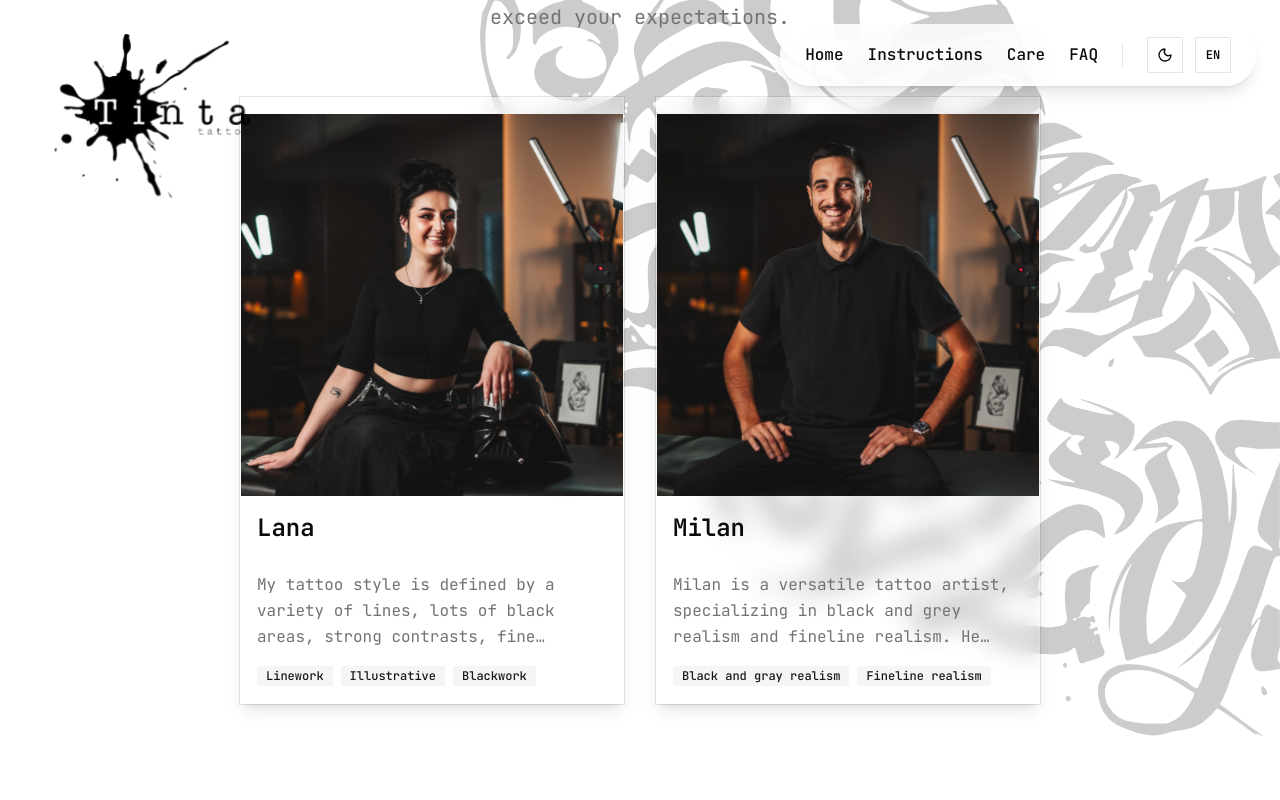
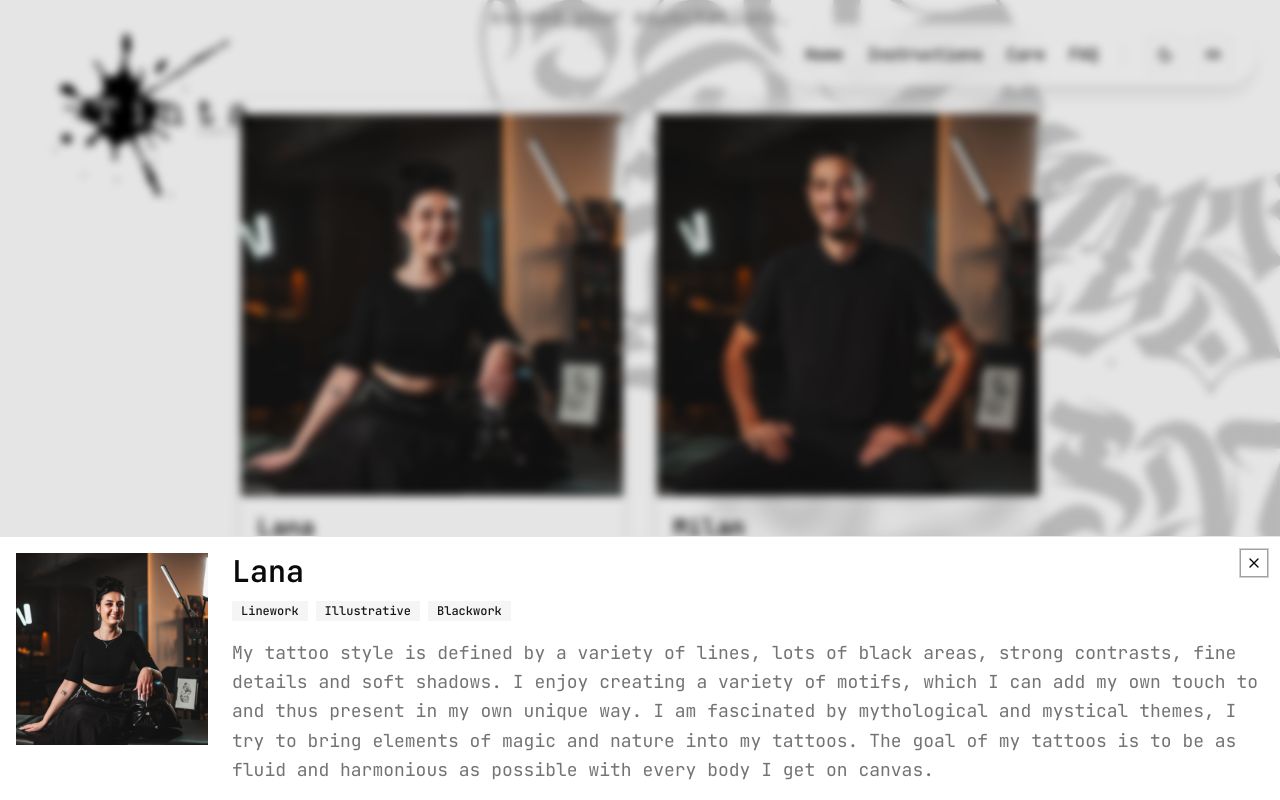
Before and after one commit to tintatattoostudio/web, a Next.js app: page /en in a window 1280 px wide. Both pictures are taken after a click on the element 432 px from the left and 2330 px from the top of the page. Shown: the part 1930-2730 px from the top of the page. Built offline with nearby package versions, Linux system fonts and the light colour scheme; no server answers.

Commit message:
Add artist drawer

```diff
--- a/src/components/landing/artist-card.tsx
+++ b/src/components/landing/artist-card.tsx
@@ -9,9 +9,10 @@ import { Artist } from '@/lib/types';
 
 type ArtistCardProps = {
   artist: Artist;
+  onClick?: () => void;
 };
 
-export function ArtistCard({ artist }: ArtistCardProps) {
+export function ArtistCard({ artist, onClick }: ArtistCardProps) {
   const { name, bio, styles, picture } = artist;
 
   return (
@@ -20,8 +21,9 @@ export function ArtistCard({ artist }: ArtistCardProps) {
       whileHover="hover"
       variants={magneticHover}
       className="will-change-transform"
+      onClick={onClick}
     >
-      <Card className="overflow-hidden h-full glass shadow-lg hover:shadow-2xl transition-shadow duration-500 max-w-sm">
+      <Card className="overflow-hidden h-full glass shadow-lg hover:shadow-2xl transition-shadow duration-500 max-w-sm cursor-pointer">
         <motion.div
           variants={{
             rest: { scale: 1 },
--- /dev/null
+++ b/src/components/landing/artist-drawer.tsx
@@ -0,0 +1,71 @@
+'use client';
+
+import {
+  Sheet,
+  SheetContent,
+  SheetHeader,
+  SheetTitle,
+  SheetDescription,
+} from '@/components/ui/sheet';
+import { Badge } from '@/components/ui/badge';
+import Image from 'next/image';
+import { Artist } from '@/lib/types';
+import { motion } from 'framer-motion';
+import { staggerFadeIn, staggerChild } from '@/lib/animations/variants';
+
+type ArtistDrawerProps = {
+  artist: Artist | null;
+  open: boolean;
+  onOpenChange: (open: boolean) => void;
+};
+
+export function ArtistDrawer({ artist, open, onOpenChange }: ArtistDrawerProps) {
+  if (!artist) return null;
+
+  return (
+    <Sheet open={open} onOpenChange={onOpenChange}>
+      <SheetContent side="bottom" className="max-h-[85vh] overflow-y-auto">
+        <SheetHeader>
+          <div className="flex flex-col md:flex-row gap-6 items-start">
+            <div className="relative w-full md:w-48 h-48 md:h-48 rounded-lg overflow-hidden flex-shrink-0">
+              <Image
+                src={artist.picture}
+                alt={artist.name}
+                fill
+                className="object-cover"
+              />
+            </div>
+
+            <div className="flex-1 space-y-4">
+              <div>
+                <SheetTitle className="text-2xl md:text-3xl font-semibold mb-2">
+                  {artist.name}
+                </SheetTitle>
+
+                {artist.styles.length > 0 && (
+                  <motion.div
+                    initial="hidden"
+                    animate="visible"
+                    variants={staggerFadeIn}
+                    className="flex flex-wrap gap-2 mt-3"
+                  >
+                    {artist.styles.map((style, index) => (
+                      <motion.div key={index} variants={staggerChild}>
+                        <Badge variant="secondary" className="text-xs">
+                          {style}
+                        </Badge>
+                      </motion.div>
+                    ))}
+                  </motion.div>
+                )}
+              </div>
+
+              <SheetDescription className="text-base md:text-lg leading-relaxed whitespace-pre-line" dangerouslySetInnerHTML={{ __html: artist.bio }}>
+              </SheetDescription>
+            </div>
+          </div>
+        </SheetHeader>
+      </SheetContent>
+    </Sheet>
+  );
+}
--- a/src/components/landing/artists-section.tsx
+++ b/src/components/landing/artists-section.tsx
@@ -1,7 +1,9 @@
 'use client';
 
+import { useState } from 'react';
 import { AnimatedSection } from '@/components/sections/animated-section';
 import { ArtistCard } from './artist-card';
+import { ArtistDrawer } from './artist-drawer';
 import { staggerContainer, staggerChild } from '@/lib/animations/variants';
 import { motion } from 'framer-motion';
 import { Artist } from '@/lib/types';
@@ -21,6 +23,8 @@ const artistsStaggerContainer = {
 
 export function ArtistsSection() {
   const t = useTranslations("landing");
+  const [selectedArtist, setSelectedArtist] = useState<Artist | null>(null);
+  const [drawerOpen, setDrawerOpen] = useState(false);
 
   const artists: Array<Artist> = [
     {
@@ -35,7 +39,12 @@ export function ArtistsSection() {
       styles: Array.from({ length: 2 }, (_, i) => t(`artists.list.milly.styles.${i + 1}`)),
       picture: '/milly.jpg',
     },
-  ]
+  ];
+
+  const handleArtistClick = (artist: Artist) => {
+    setSelectedArtist(artist);
+    setDrawerOpen(true);
+  };
 
   return (
     <AnimatedSection variants={staggerContainer} className="container mx-auto px-4 py-24 md:py-32">
@@ -75,10 +84,19 @@ export function ArtistsSection() {
       >
         {artists.map((artist) => (
           <motion.div key={artist.name} variants={staggerChild}>
-            <ArtistCard artist={artist} />
+            <ArtistCard
+              artist={artist}
+              onClick={() => handleArtistClick(artist)}
+            />
           </motion.div>
         ))}
       </motion.div>
+
+      <ArtistDrawer
+        artist={selectedArtist}
+        open={drawerOpen}
+        onOpenChange={setDrawerOpen}
+      />
     </AnimatedSection>
   );
 }
```
